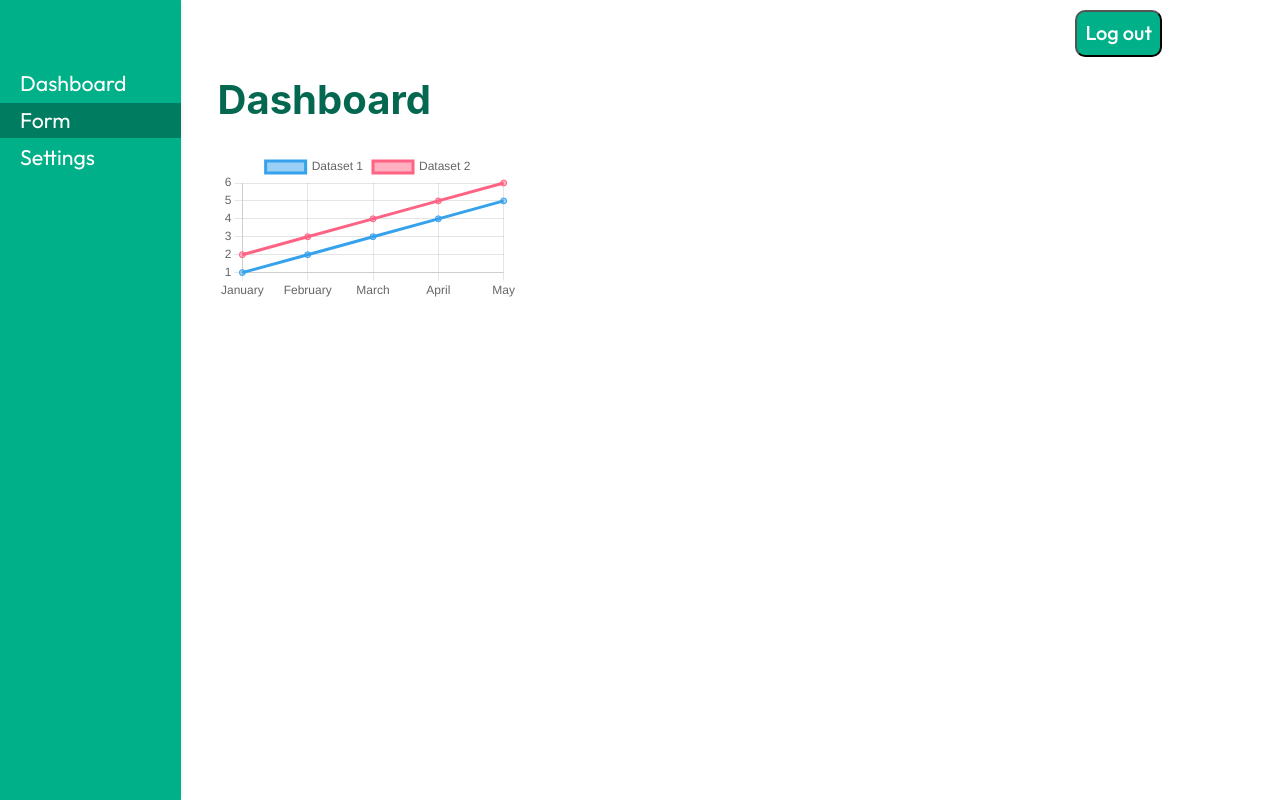
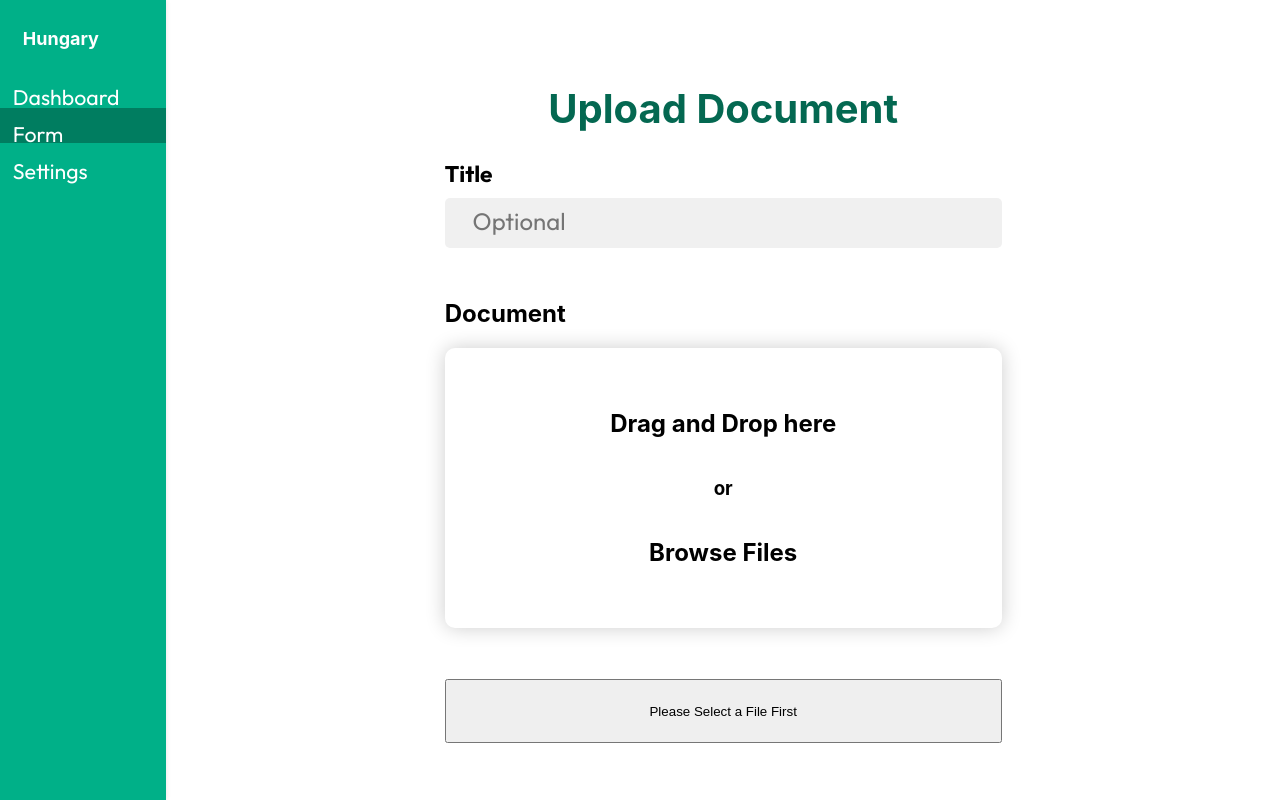
Before and after one commit to green-tech-club/front-end, a React (Create React App) app: page /dashboard in a window 1280 px wide. Both pictures are taken after a click on the item "Form". Built offline with nearby package versions, Linux system fonts and the light colour scheme.

Commit message:
feat: implemented the basic layout of form submitting page modified the structure of dashboard

```diff
--- a/src/index.css
+++ b/src/index.css
@@ -11,6 +11,8 @@ body {
   -moz-user-select: none;
   -ms-user-select: none;
   user-select: none;
+  width: 100vw;
+  height: 100vh;
 }
 
 body::-webkit-scrollbar {
@@ -33,3 +35,8 @@ code {
   font-family: source-code-pro, Menlo, Monaco, Consolas, 'Courier New',
     monospace;
 }
+
+#root {
+  width: 100vw;
+  height: 100vh;
+}
--- a/src/index.js
+++ b/src/index.js
@@ -10,7 +10,7 @@ import './index.css';
 import App from './App';
 import reportWebVitals from './reportWebVitals';
 import QAPage from './qa/qa';
-import Dashboard from './logindashboard/Dashboard'
+import WholeDashboard from './logindashboard/WholeDashboard'
 import LoginPage from "./loginpage/LoginPage";
 import DonatePage from './donatepage/donate';
 import SignUpPage from "./signuppage/SignUpPage";
@@ -29,7 +29,7 @@ const router = createBrowserRouter([
   },
   {
     path: "dashboard",
-    element: <Dashboard/>,
+    element: <WholeDashboard/>,
   },
   {
     path: "login",
--- /dev/null
+++ b/src/logindashboard/WholeDashboard.css
@@ -0,0 +1,4 @@
+#whole-dashboard{
+    width: 100%;
+    height: 100%;
+}
--- /dev/null
+++ b/src/logindashboard/WholeDashboard.js
@@ -0,0 +1,26 @@
+import React from 'react';
+import './WholeDashboard.css';
+import Sidebar from './sidebar/Sidebar';
+import Dashboard from './dashboard/Dashboard';
+import FormSubmittingPage from "./formsubmittingpage/FormSubmittingPage";
+
+function WholeDashboard() {
+    const [page, setPage] = React.useState("Dashboard");
+    const setNewPage = (newPage) => {
+        console.log(newPage);
+        setPage(newPage);
+    };
+
+    return (
+        <div id="whole-dashboard">
+            <Sidebar newPage={setNewPage}/>
+            {
+                page === "Dashboard" ? <Dashboard /> : null
+            }
+            {
+                page === "Form" ? <FormSubmittingPage /> : null
+            }
+        </div>
+    );
+}
+export default WholeDashboard;
--- a/src/logindashboard/Dashboard.css
+++ b/src/logindashboard/dashboard/Dashboard.css
@@ -1,11 +1,8 @@
 .main-content {
   height: 100%;
-  margin-left: 240px;
-  margin-top: 150px;
 }
 
 h1{
-  left: 250px;
   font-size: 40px;
   color: #046851;
 }
--- a/src/logindashboard/Dashboard.js
+++ b/src/logindashboard/dashboard/Dashboard.js
@@ -1,8 +1,8 @@
 import React, { Component } from 'react';
 import './Dashboard.css';
 import { useNavigate } from 'react-router-dom';
-import Sidebar from './sidebar/Sidebar';
-import ChartComponent from './chart/chart';
+import Sidebar from '../sidebar/Sidebar';
+import ChartComponent from '../chart/chart';
 import { motion } from "framer-motion"
 
 
@@ -42,21 +42,13 @@ function Dashboard() {
 
   return (
     <motion.div className="DashboardMain"
-    initial={{ opacity: 0 , x:20}}
-    animate={{ opacity: 1 , x:0 }}
+    initial={{ opacity: 0}}
+    animate={{ opacity: 1}}
     transition={{ ease: "easeOut", duration: 0.5 }}>
 
-      <div className="top-bar">
-        <button className="logout_but" onClick={handleLogout}> <p className="logout_btn_text">Log out</p> </button>
-      </div>
-
-      <div className='DashboardDivider'>
-        <Sidebar />
-        <div className="maincontent">
-          <h1>Dashboard</h1>
-          <ChartComponent className="chart" type="line" data={chartData} options={chartOptions} />
-        </div>
-
+      <div className="maincontent">
+        <h1>Dashboard</h1>
+        <ChartComponent className="chart" type="line" data={chartData} options={chartOptions} />
       </div>
     </motion.div>
 
--- /dev/null
+++ b/src/logindashboard/formsubmittingpage/FormSubmittingPage.css
@@ -0,0 +1,71 @@
+#form-main-page {
+    width: 87%;
+    height: 100%;
+    display: flex;
+    flex-direction: column;
+    justify-content: center;
+    align-items: center;
+    margin-left: 13%;
+}
+
+.form-field {
+    display: flex;
+    flex-direction: column;
+    width: 50%;
+    height: 50%;
+}
+
+#title-field {
+    height: 15%;
+}
+
+#form-submit-container {
+    display: flex;
+    flex-direction: column;
+    align-items: center;
+    justify-content: center;
+    width: 100%;
+    height: 70%;
+    border-radius: 10px;
+    box-shadow: 0 0 20px 0 rgba(0, 0, 0, 0.2);
+}
+
+#label-title {
+    font-family: 'Outfit',sans-serif;
+    font-weight: bold;
+    font-size: 17pt;
+    margin-right: 14%;
+}
+
+#title {
+    margin-top: 10px;
+    min-height: 50px;
+    font-family: 'Outfit',sans-serif;
+    width: 90%;
+    margin-bottom: 2%;
+    padding: 0 5%;
+    background-color: #F0F0F0;
+    border: none;
+    border-radius: 5px;
+    outline: none;
+    font-size: 1.2em;
+}
+
+#btn-form-upload {
+    width: 100%;
+    transition: all 0.5s ease;
+}
+
+#btn-form-remove {
+    display: none;
+    opacity: 0;
+    width: 0;
+    transition: all 0.5s ease;
+}
+
+#form-btn-field{
+    display: flex;
+    justify-content: space-between;
+    flex-direction: row;
+    height: 8%;
+}
--- /dev/null
+++ b/src/logindashboard/formsubmittingpage/FormSubmittingPage.js
@@ -0,0 +1,63 @@
+import './FormSubmittingPage.css'
+import React, {useEffect, useRef, useState} from "react";
+import {motion} from "framer-motion";
+
+function FormSubmittingPage(){
+    const [fileUploaded, setFileUploaded] = useState(false)
+    const removeBtn = useRef(null)
+    const uploadBtn = useRef(null)
+    useEffect(() => {
+        if(fileUploaded){
+            removeBtn.current.style.display = 'block'
+            setTimeout(() => {
+                removeBtn.current.style.opacity = '1'
+                removeBtn.current.style.width = '25%'
+                uploadBtn.current.style.width = '70%'
+            }, 1);
+        }
+        else{
+            removeBtn.current.style.opacity = '0'
+            removeBtn.current.style.width = '0%'
+            uploadBtn.current.style.width = '100%'
+            setTimeout(() => {
+                removeBtn.current.style.display = 'none'
+            }, 500);
+        }
+    }, [fileUploaded])
+
+    function handleClicked(e){
+        setFileUploaded(!fileUploaded)
+    }
+
+    return(
+        <motion.div id='form-main-page'
+            initial={{ opacity: 0}}
+            animate={{ opacity: 1}}
+            transition={{ ease: "easeOut", duration: 0.5 }}
+        >
+            <h1>Upload Document</h1>
+            <div className="form-field" id="title-field">
+                <label htmlFor="title" id="label-title">Title</label>
+                <input
+                    id="title"
+                    name="title"
+                    placeholder="Optional"
+                    className="input-login"
+                />
+            </div>
+            <div className="form-field">
+                <h2>Document</h2>
+                <div id='form-submit-container'>
+                    <h2>Drag and Drop here</h2>
+                    <h3>or</h3>
+                    <h2>Browse Files</h2>
+                </div>
+            </div>
+            <div className="form-field" id="form-btn-field">
+                <button id="btn-form-remove" ref={removeBtn}>Remove</button>
+                <button id="btn-form-upload" ref={uploadBtn} onClick={handleClicked}>{fileUploaded? "Upload" : "Please Select a File First"}</button>
+            </div>
+        </motion.div>
+    )
+}
+export default FormSubmittingPage
--- a/src/logindashboard/sidebar/Sidebar.css
+++ b/src/logindashboard/sidebar/Sidebar.css
@@ -7,7 +7,7 @@
     background-color: #00B088; /* Updated color */
     color: #fff; /* Added white text color */
     box-shadow: 0 0 5px rgba(0, 0, 0, 0.1);
-    padding: 20px;
+    padding: 1%;
     overflow: hidden;
   }
 
@@ -47,7 +47,7 @@
     position: absolute;
     width: 200%;
     height: 35px;
-    left: -10%;
+    left: -40%;
     top: 0;
-    transition: all 0.3s cubic-bezier(0.6, 0.4, 0, 1);
+    transition: all 0.3s cubic-bezier(0.6, 0.4, 0, 1) 0.03s;
 }
--- a/src/logindashboard/sidebar/Sidebar.js
+++ b/src/logindashboard/sidebar/Sidebar.js
@@ -3,7 +3,7 @@ import { Link } from 'react-router-dom';
 import "./Sidebar.css";
 
 const username = "Hungary"
-const Sidebar = ({ username }) => {
+const Sidebar = (props) => {
     const [backgroundPosition, setBackgroundPosition] = useState({ left: '-40%', top: '-3%', width: '200%' })
     const currentButton = useRef(null)
 
@@ -15,28 +15,30 @@ const Sidebar = ({ username }) => {
         currentButton.current = e.target
         const button = e.target
         const buttonRect = button.getBoundingClientRect()
-        const top = buttonRect.top - buttonRect.height * 2
+        const top = buttonRect.top - buttonRect.height * 2.6
         const left = '-40%'
+        const width = '200%'
+        props.newPage(button.innerText)
 
-        setBackgroundPosition({ left, top })
+        setBackgroundPosition({left, top, width})
     }
 
     const handleButtonEnter = (e) => {
         if(e.target === currentButton.current) return
         const button = e.target
         const buttonRect = button.getBoundingClientRect()
-        const top = buttonRect.top - buttonRect.height * 2
+        const top = buttonRect.top - buttonRect.height * 2.6
         const left = '-40%'
         const width = '42%'
-        setBackgroundPosition({ left, top,  width})
+        setBackgroundPosition({left, top, width})
     }
 
     const handleButtonLeave = (e) => {
         const buttonRect = currentButton.current.getBoundingClientRect()
-        const top = buttonRect.top - buttonRect.height * 2
+        const top = buttonRect.top - buttonRect.height * 2.6
         const left = '-40%'
         const width = '200%'
-        setBackgroundPosition({ left, top,  width})
+        setBackgroundPosition({left, top, width})
     }
 
     return (
```
Also changed, not shown: src/formsubmittingpage/FormSubmittingPage.css (deleted), src/formsubmittingpage/FormSubmittingPage.js (deleted).
